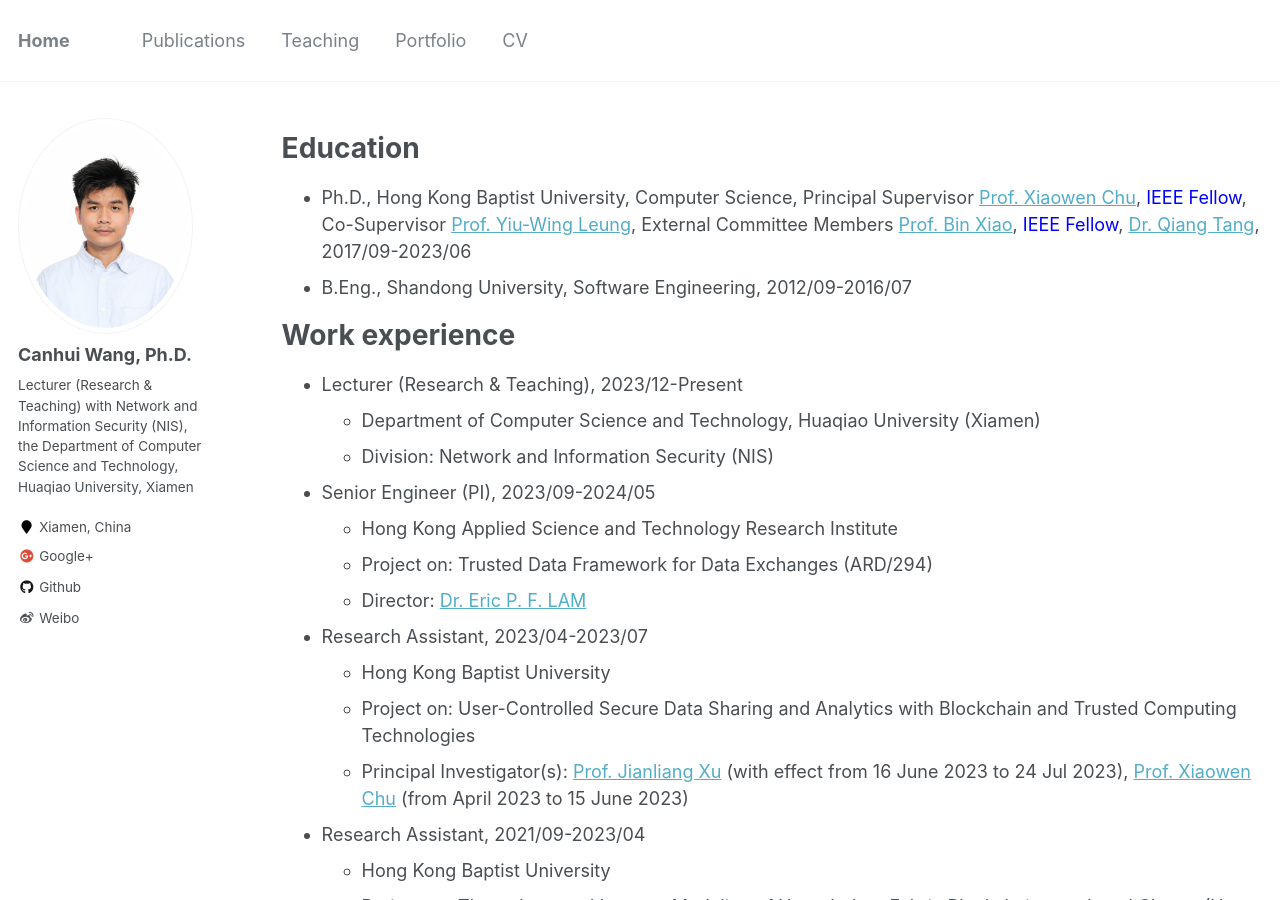
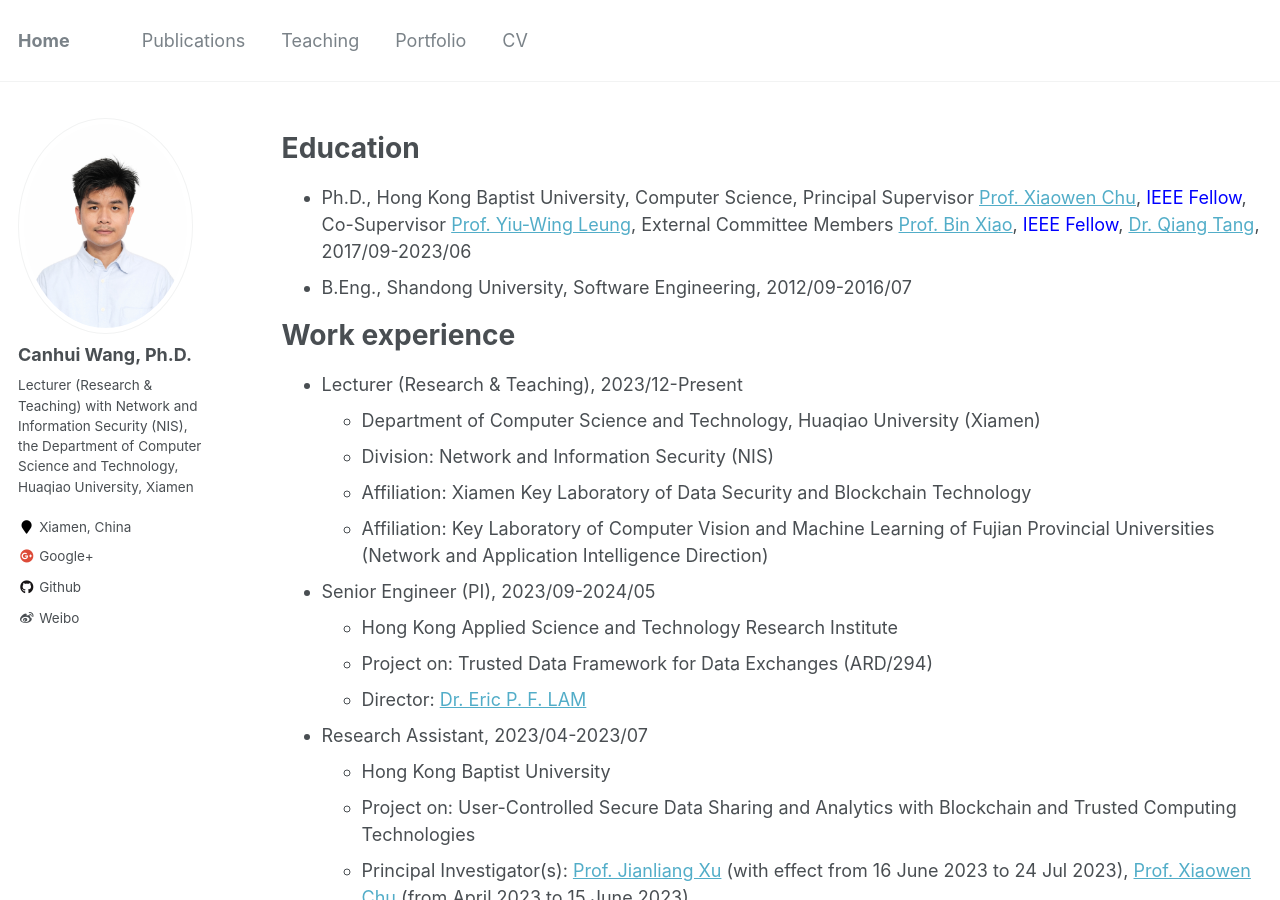
Before and after one commit to Canhui/canhui.github.io, a Jekyll site: the page built from _pages/cv.md, in a window 1280 px wide and 900 px high. Built offline with Jekyll 4.4.1, drawn with Linux system fonts in a browser that asks for light colours.

Commit message:
Update cv.md

```diff
--- a/_pages/cv.md
+++ b/_pages/cv.md
@@ -21,6 +21,8 @@ Work experience
 * Lecturer (Research & Teaching), 2023/12-Present
   * Department of Computer Science and Technology, Huaqiao University (Xiamen)
   * Division: Network and Information Security (NIS)
+  * Affiliation: Xiamen Key Laboratory of Data Security and Blockchain Technology
+  * Affiliation: Key Laboratory of Computer Vision and Machine Learning of Fujian Provincial Universities (Network and Application Intelligence Direction)
 
 * Senior Engineer (PI), 2023/09-2024/05
   * Hong Kong Applied Science and Technology Research Institute
```
